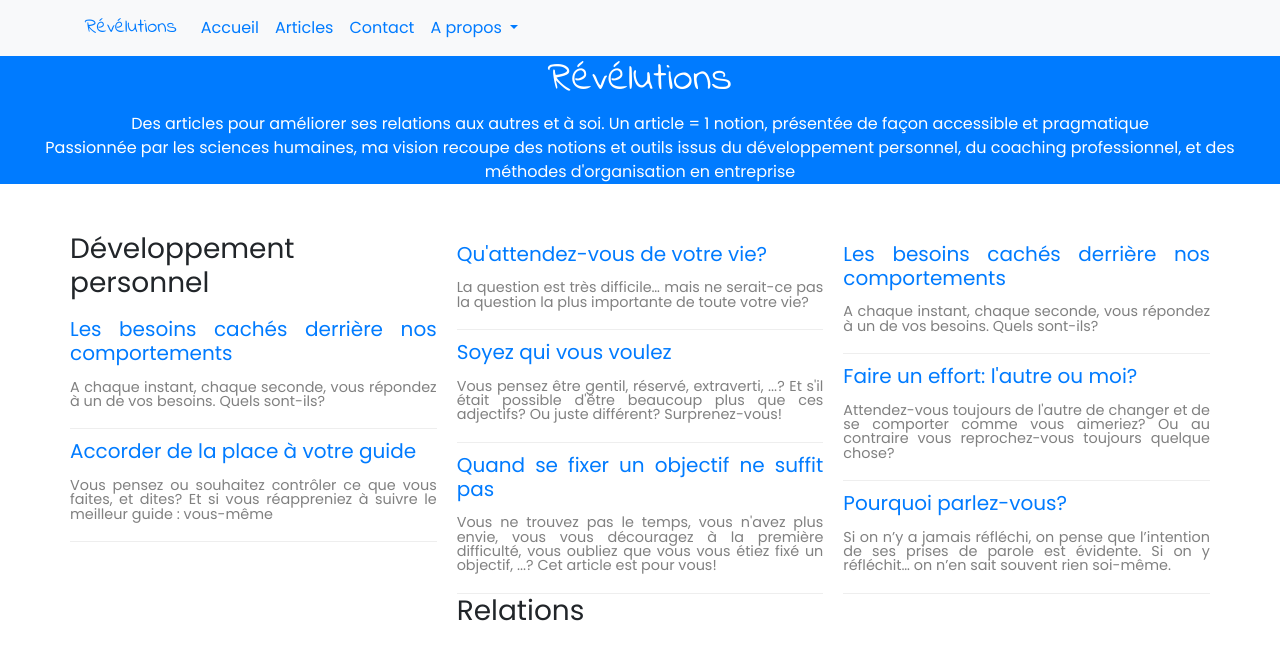
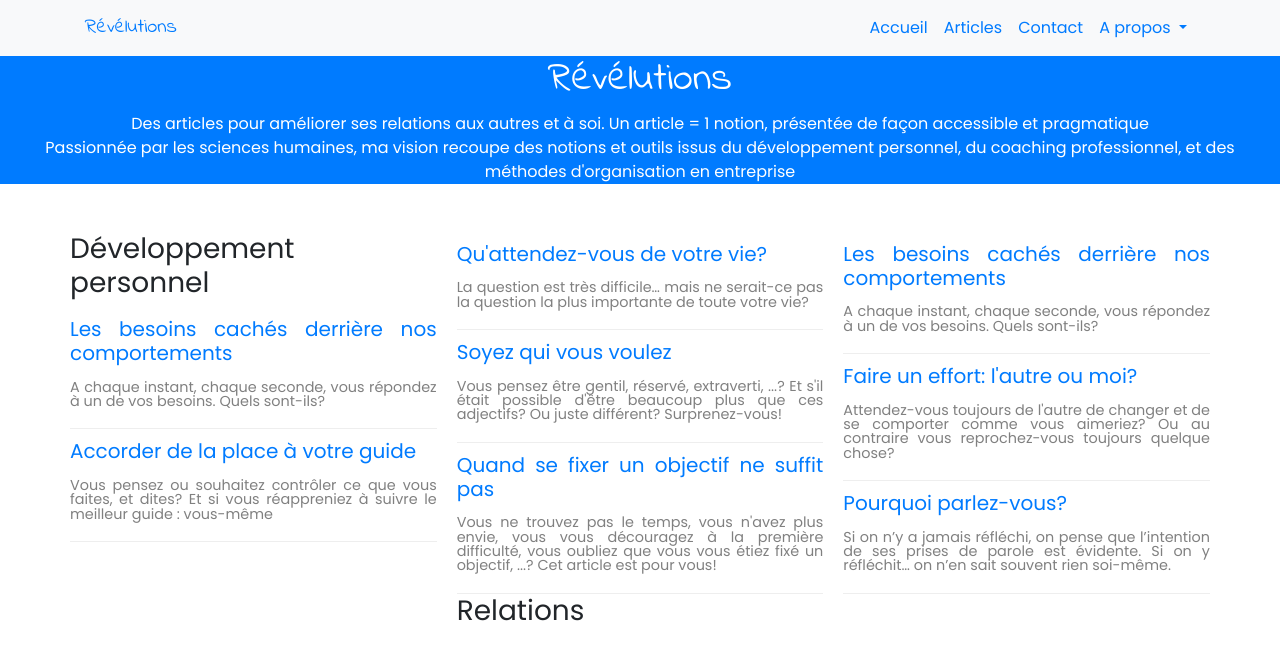
Before and after one commit to OrgaEvolutions/Nathoup.github.io, a Jekyll site: the page built from index.html, in a window 1280 px wide. Shown: the top 660 px of the page. Built offline with Jekyll 4.4.1, drawn with Linux system fonts in a browser that asks for light colours; nearby versions of some CDN libraries; some web fonts are replaced.

Commit message:
Update header.html

```diff
--- a/_includes/header.html
+++ b/_includes/header.html
@@ -6,7 +6,7 @@
           <span class="navbar-toggler-icon"></span>
         </button>
         <div class="collapse navbar-collapse" id="navbarResponsive">
-          <ul class="navbar-nav float-right">
+          <ul class="navbar-nav ml-auto float-right">
             <li class="nav-item">
               <a class="nav-link" href={% link index.html %}>Accueil</a>
             </li>
```
